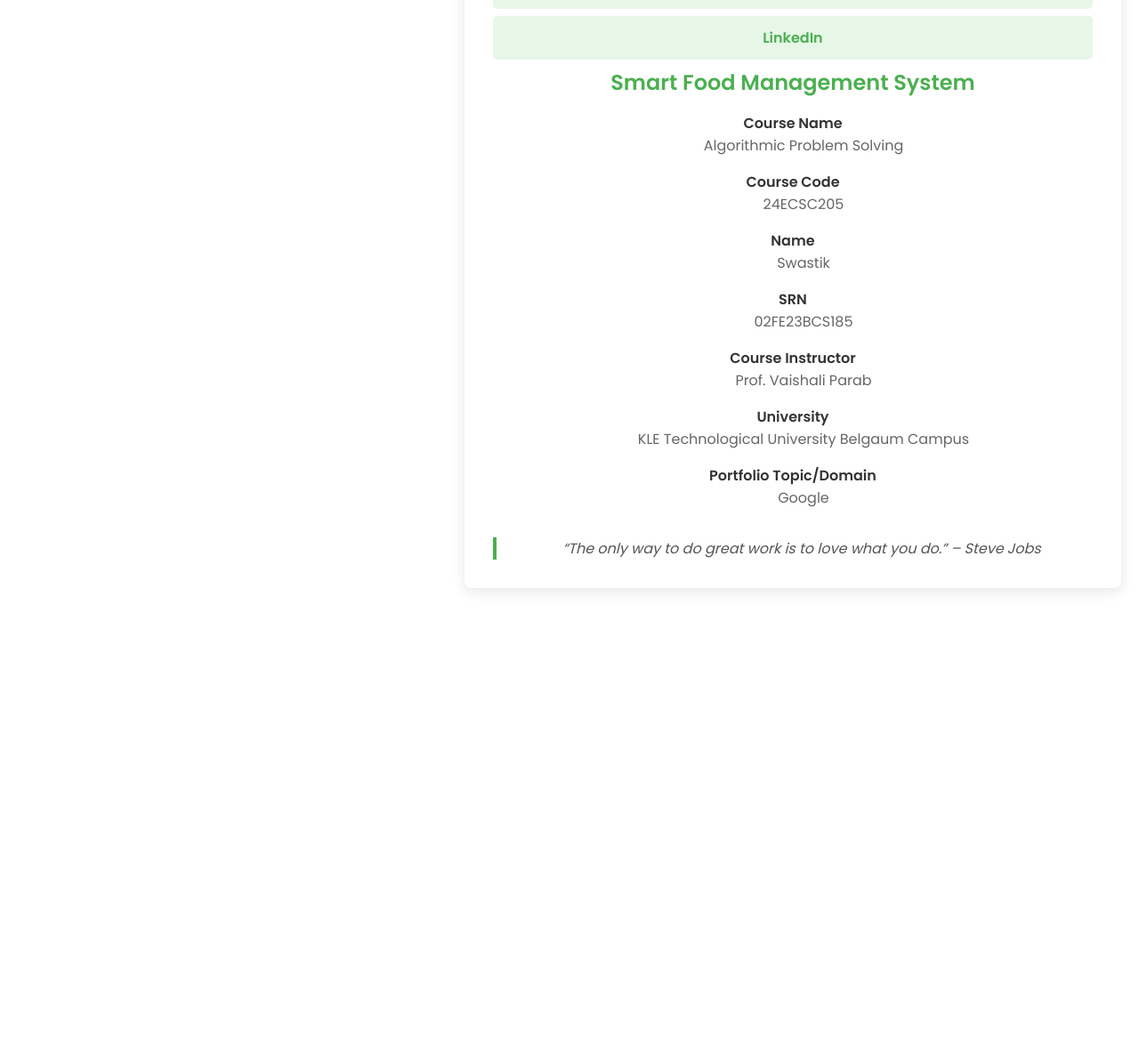
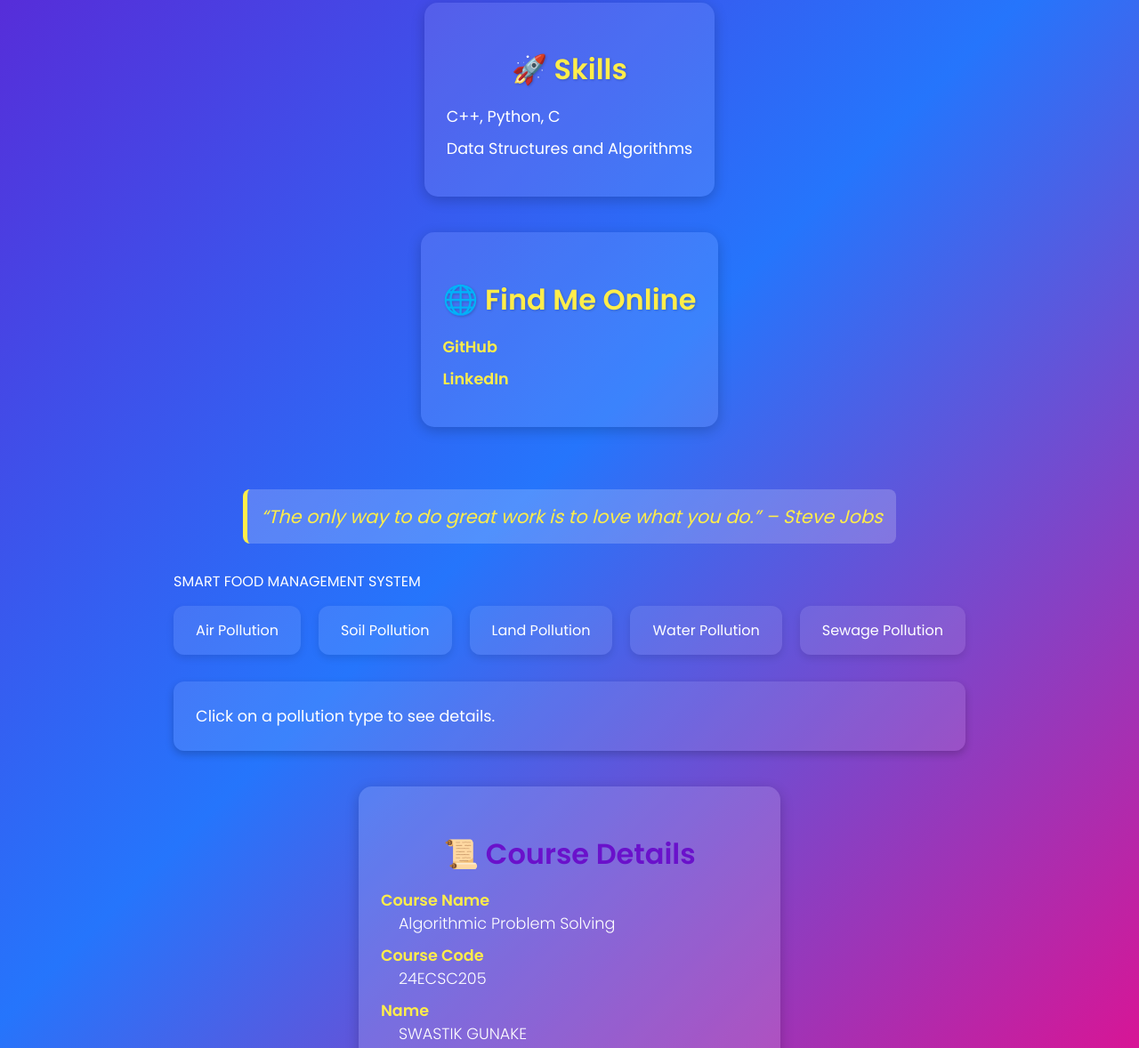
Before and after one commit to Swastik2516/SMART-FOOD-MANAGEMENT-SYSTEM-github.io, a plain HTML site: page index.html in a window 1280 px wide. Shown: the part 451-1629 px from the top of the page at 89% size. Before the commit the page ends 1132 px from the top, so only its background shows below. Drawn offline with Linux system fonts and the light colour scheme.

Commit message:
Update index.html

```diff
--- a/index.html
+++ b/index.html
@@ -4,58 +4,259 @@
     <meta charset="UTF-8">
     <meta name="viewport" content="width=device-width, initial-scale=1.0">
     <title>Portfolio</title>
-    <link rel="stylesheet" href="style.css">
     <link href="https://fonts.googleapis.com/css2?family=Poppins:wght@300;400;600&display=swap" rel="stylesheet">
+    <style>
+        /* General Styles */
+        body {
+            margin: 0;
+            font-family: 'Poppins', sans-serif;
+            background: linear-gradient(135deg, #6a11cb, #2575fc, #ff007f); /* Gradient background with purple, blue, and pink */
+            color: #ffffff;
+            display: flex;
+            flex-direction: column;
+            align-items: center;
+            padding: 20px;
+        }
+
+        header {
+            text-align: center;
+            margin-bottom: 40px;
+            color: #ffed4a;
+        }
+
+        header h1 {
+            font-size: 2.8em;
+            font-weight: 600;
+            margin-bottom: 10px;
+            text-shadow: 2px 2px 5px rgba(0, 0, 0, 0.3);
+        }
+
+        header p {
+            font-size: 1.2em;
+            font-weight: 300;
+            text-shadow: 1px 1px 3px rgba(0, 0, 0, 0.2);
+        }
+
+        section {
+            margin-bottom: 40px;
+            text-align: center;
+            max-width: 800px;
+            background: rgba(255, 255, 255, 0.1);
+            padding: 25px;
+            border-radius: 15px;
+            box-shadow: 0 4px 15px rgba(0, 0, 0, 0.2);
+        }
+
+        section h2 {
+            font-size: 2em;
+            margin-bottom: 15px;
+            font-weight: 600;
+            color: #ffed4a;
+            text-shadow: 1px 1px 3px rgba(0, 0, 0, 0.2);
+        }
+
+        ul {
+            list-style: none;
+            padding: 0;
+        }
+
+        ul li {
+            font-size: 1.1em;
+            margin: 10px 0;
+            color: #fff;
+            text-align: left;
+        }
+
+        a {
+            color: #ffed4a;
+            text-decoration: none;
+            font-weight: 600;
+        }
+
+        a:hover {
+            color: #2575fc;
+        }
+
+        blockquote {
+            font-style: italic;
+            font-size: 1.3em;
+            margin: 30px auto;
+            text-align: center;
+            background: rgba(255, 255, 255, 0.2);
+            padding: 15px;
+            border-left: 5px solid #ffed4a;
+            border-radius: 8px;
+            color: #ffed4a;
+        }
+
+        /* Course Details Section */
+        .course-details-section {
+            text-align: center;
+            background: rgba(255, 255, 255, 0.15); /* Light minimal background */
+            padding: 25px;
+            border-radius: 15px;
+            box-shadow: 0 4px 15px rgba(0, 0, 0, 0.2);
+            margin-top: 40px;
+            max-width: 800px;
+        }
+
+        .course-details-section h2 {
+            font-size: 2em;
+            color: #6a11cb;
+            margin-bottom: 15px;
+            font-weight: 600;
+        }
+
+        dl {
+            text-align: left;
+            margin: 0 auto;
+            font-size: 1.1em;
+            color: #ffffff;
+        }
+
+        dt {
+            font-weight: 600;
+            margin-top: 10px;
+            color: #ffed4a;
+        }
+
+        dd {
+            margin-left: 20px;
+            font-weight: 300;
+        }
+
+        .menu {
+            display: flex;
+            justify-content: center;
+            gap: 20px;
+            flex-wrap: wrap;
+            margin-top: 15px;
+        }
+
+        .menu-item {
+            background: rgba(255, 255, 255, 0.1);
+            padding: 15px 25px;
+            border-radius: 12px;
+            font-weight: 500;
+            color: #ffffff;
+            cursor: pointer;
+            transition: all 0.3s ease;
+            box-shadow: 0 4px 8px rgba(0, 0, 0, 0.1);
+        }
+
+        .menu-item:hover {
+            background: #ffed4a;
+            color: #333;
+        }
+
+        .content-box {
+            margin-top: 30px;
+            background: rgba(255, 255, 255, 0.1);
+            padding: 25px;
+            border-radius: 12px;
+            box-shadow: 0 4px 10px rgba(0, 0, 0, 0.2);
+            font-size: 1.1em;
+            line-height: 1.6;
+            color: #ffffff;
+        }
+
+        /* Mobile Responsive Styles */
+        @media screen and (max-width: 768px) {
+            .menu {
+                flex-direction: column;
+                align-items: center;
+            }
+
+            .project-title {
+                font-size: 1.6em;
+            }
+
+            .content-box {
+                font-size: 1em;
+            }
+
+            header h1 {
+                font-size: 2.2em;
+            }
+
+            section h2 {
+                font-size: 1.5em;
+            }
+        }
+
+    </style>
 </head>
 <body>
     <header>
-        <h1>Hello, I'm [Swastik Gunake] 👋</h1>
+        <h1>Hello, I'm Swastik Gunake</h1>
         <p>I am passionate about technology and problem-solving. Here's a glimpse of my work:</p>
     </header>
 
     <section>
         <h2>🛠 Projects</h2>
         <ul>
-            <li><strong>Project 1</strong>: Smart Food Management System</li>
+            <li><strong>Project 1</strong>: SMART FOOD MANAGEMENT SYSTEM</li>
         </ul>
+    </section>
 
+    <section>
         <h2>🚀 Skills</h2>
         <ul>
             <li>C++, Python, C</li>
             <li>Data Structures and Algorithms</li>
         </ul>
+    </section>
 
+    <section>
         <h2>🌐 Find Me Online</h2>
         <ul>
-            <li><a href="https://github.com/your-github-Vi-Ne" target="_blank">GitHub</a></li>
-            <li><a href="https://linkedin.com/in/Swastik Gunake" target="_blank">LinkedIn</a></li>
+            <li><a href="https://github.com/your-github-Swastik Gunake" target="_blank">GitHub</a></li>
+            <li><a href="https://linkedin.com/in/SWastik Gunake" target="_blank">LinkedIn</a></li>
         </ul>
+    </section>
 
-        <h2>Smart Food Management System</h2>
+    <blockquote>“The only way to do great work is to love what you do.” – Steve Jobs</blockquote>
+
+    <div class="project-section">
+        <div class="project-title">SMART FOOD MANAGEMENT SYSTEM</div>
+        <div class="menu">
+            <div class="menu-item" onclick="showContent('air')">Air Pollution</div>
+            <div class="menu-item" onclick="showContent('soil')">Soil Pollution</div>
+            <div class="menu-item" onclick="showContent('land')">Land Pollution</div>
+            <div class="menu-item" onclick="showContent('water')">Water Pollution</div>
+            <div class="menu-item" onclick="showContent('sewage')">Sewage Pollution</div>
+        </div>
+        <div id="contentBox" class="content-box">Click on a pollution type to see details.</div>
+    </div>
+
+    <div class="course-details-section">
+        <h2>📜 Course Details</h2>
         <dl>
             <dt>Course Name</dt>
             <dd>Algorithmic Problem Solving</dd>
-
             <dt>Course Code</dt>
             <dd>24ECSC205</dd>
-
             <dt>Name</dt>
-            <dd>Swastik</dd>
-
+            <dd>SWASTIK GUNAKE</dd>
             <dt>SRN</dt>
             <dd>02FE23BCS185</dd>
-
             <dt>Course Instructor</dt>
             <dd>Prof. Vaishali Parab</dd>
-
             <dt>University</dt>
             <dd>KLE Technological University Belgaum Campus</dd>
-
             <dt>Portfolio Topic/Domain</dt>
             <dd>Google</dd>
         </dl>
+    </div>
 
-        <blockquote>“The only way to do great work is to love what you do.” – Steve Jobs</blockquote>
-    </section>
-</body>
-</html>
+    <script>
+        function showContent(type) {
+            const contentBox = document.getElementById('contentBox');
+            let content = '';
+
+            switch (type) {
+                case 'food':
+                    content = `WASTE FOOD Monitoring:
+- Algorithms Used: Sensor data processing using Kalman Filters for food waste reduction.
+- Clustering algorithms like K-Means for hotspot identification.
+- Threshold-based alert systems using real-time food
```
